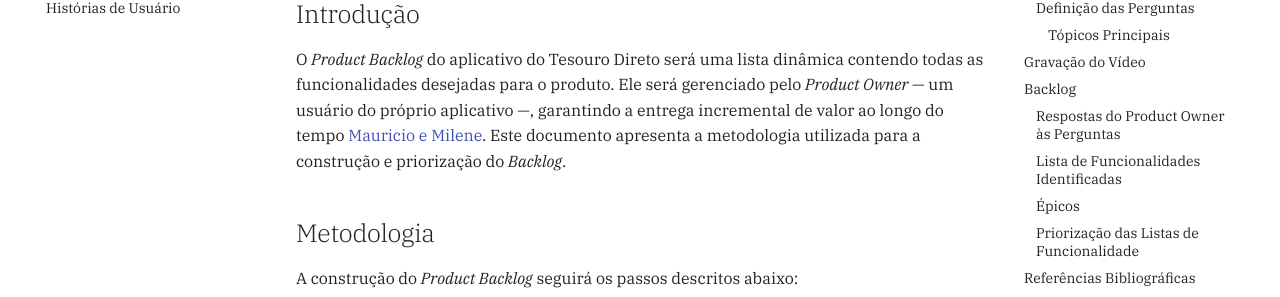
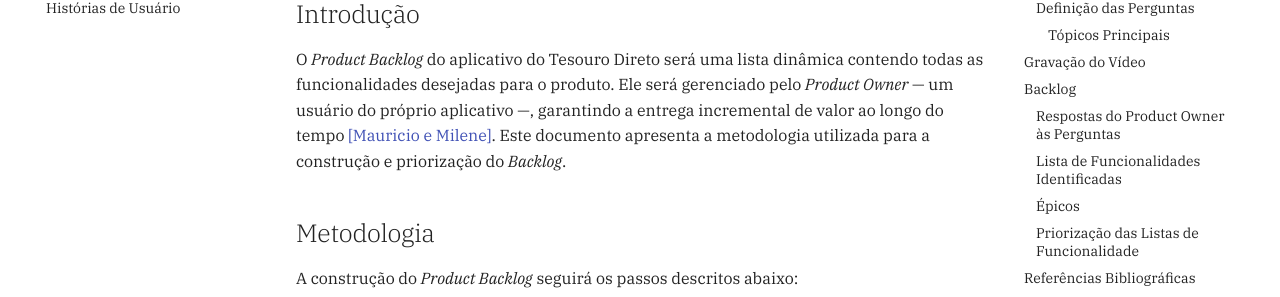
Before and after one commit to Requisitos-de-Software/2024.2-Grupo05, an MkDocs documentation site: the page built from docs/modelagem-pt2/backlog.md, in a window 1280 px wide and 900 px high. Shown: the part 232-529 px from the top of the window. Built offline with MkDocs 1.6.1 and Material for MkDocs 9.7.7, drawn with Linux system fonts in a browser that asks for light colours; comment, search, counter and statistics services are not loaded; part of the change alters nothing that is shown.

```diff
--- a/docs/modelagem-pt2/backlog.md
+++ b/docs/modelagem-pt2/backlog.md
@@ -1,7 +1,7 @@
 # Product Backlog
 ## Introdução
 
-O *Product Backlog* do aplicativo do Tesouro Direto será uma lista dinâmica contendo todas as funcionalidades desejadas para o produto. Ele será gerenciado pelo *Product Owner* — um usuário do próprio aplicativo —, garantindo a entrega incremental de valor ao longo do tempo [Mauricio e Milene](#REF1). Este documento apresenta a metodologia utilizada para a construção e priorização do *Backlog*.
+O *Product Backlog* do aplicativo do Tesouro Direto será uma lista dinâmica contendo todas as funcionalidades desejadas para o produto. Ele será gerenciado pelo *Product Owner* — um usuário do próprio aplicativo —, garantindo a entrega incremental de valor ao longo do tempo <a id="anchor_1" href="#REF1">[Mauricio e Milene]</a>. Este documento apresenta a metodologia utilizada para a construção e priorização do *Backlog*.
 
 ## Metodologia
 
@@ -23,7 +23,7 @@ A construção do *Product Backlog* seguirá os passos descritos abaixo:
 
 4 - **Priorização do *Backlog*:**
 
-   - A priorização será feita com base no critério DEEP ([Duarte, 2020](#REF2)), que considera os seguintes aspectos:
+   - A priorização será feita com base no critério DEEP (<a id="anchor_2" href="#REF2">Duarte, 2020</a>), que considera os seguintes aspectos:
      - **Detalhado:** As funcionalidades mais próximas de implementação terão descrições mais detalhadas.
      - **Estimável:** Cada funcionalidade será avaliada quanto ao esforço necessário para sua implementação.
      - **Emergente:** O *backlog* será atualizado continuamente para refletir novas demandas ou mudanças.
@@ -79,8 +79,9 @@ Exemplo de épicos: [Lichess](https://requisitos-de-software.github.io/2022.2-Li
 ### Priorização das Listas de Funcionalidade
 
 ## Referências Bibliográficas
-> <a id="#REF1"></a>SERRANO, Milene; SERRANO, Mauricio. Requisitos - Aula 15. Apresentação de slides. FCTE (Faculdade de Ciências e Tecnologias em Engenharia): UnB, s.d.. Acesso em: 11 de dezembro 2024.
-> <a id="#REF2"></a> DUARTE, Luiz. Product Backlog - Introdução. LuizTools - Canal no Youtube, 2020. Disponível em: [Product Backlog - Introdução](https://www.youtube.com/watch?v=z4ubaBwjCsU). Acesso em: 11 de dezembro 2024.
+> <a id="REF1" href="#anchor_1">1.</a> SERRANO, Milene; SERRANO, Mauricio. Requisitos - Aula 15. Apresentação de slides. FCTE (Faculdade de Ciências e Tecnologias em Engenharia): UnB, s.d.. Acesso em: 11 de dezembro 2024.
+>
+> <a id="REF2" href="#anchor_2">2.</a> DUARTE, Luiz. Product Backlog - Introdução. LuizTools - Canal no Youtube, 2020. Disponível em: [Product Backlog - Introdução](https://www.youtube.com/watch?v=z4ubaBwjCsU). Acesso em: 11 de dezembro 2024.
 
 ## Bibliografia
 > Lichess - Backlog do Produto. Disponível em: <https://requisitos-de-software.github.io/2022.2-Lichess/modelagem/agil/backlog/>. Acesso em 12 de dezembro de 2024
```
